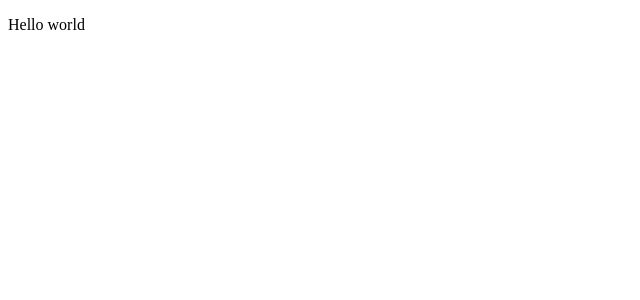
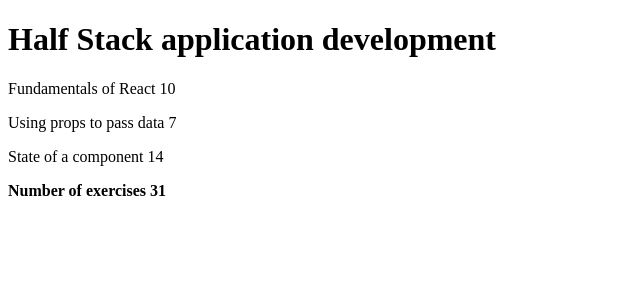
Before and after one commit to kvn7io/fullstackopen-exercises, a React (Create React App) app in the folder part1/: page / in a window 1280 px wide. Shown: the top 300 px of the page, without its empty margins (0-640 px from the left). Built offline with nearby package versions, Linux system fonts and the light colour scheme.

Commit message:
exercises 1.1, 1.2 done

```diff
--- a/part1/src/App.js
+++ b/part1/src/App.js
@@ -1,8 +1,50 @@
 import React from 'react'
-const App = () => (
-  <div>
-    <p>Hello world</p>
-  </div>
-)
+
+const App = () => {
+  const course = 'Half Stack application development'
+  const part1 = 'Fundamentals of React'
+  const exercises1 = 10
+  const part2 = 'Using props to pass data'
+  const exercises2 = 7
+  const part3 = 'State of a component'
+  const exercises3 = 14
+
+  const Header = (props) => {
+    return(
+      <h1>{props.course}</h1>
+    )
+  }
+
+  const Part = (props) => {
+    return(
+      <p>{props.part} {props.exercises}</p>
+    )
+  }
+
+  const Content = (props) => {
+    return(
+      <div>
+        <Part part={part1} exercises={exercises1} />
+        <Part part={part2} exercises={exercises2} />
+        <Part part={part3} exercises={exercises3} />
+      </div>
+    )
+  }
+
+  const Total = (props) => {
+    return(
+      <p><b>Number of exercises {props.sum}</b></p>
+    )
+  }
+
+  return (
+    <div>
+      <Header course={course} />
+      <Content />
+      <Total sum={exercises1+exercises2+exercises3} />
+    </div>
+  )
+
+}
 
 export default App
```
Also changed, not shown: part1/src/App.css (deleted, +0 -38 lines), part1/src/reportWebVitals.js (deleted, +0 -13 lines), part1/src/setupTests.js (deleted, +0 -5 lines), part1/src/logo.svg (deleted), 1 other file (tests, documents, lock files or other folders).
